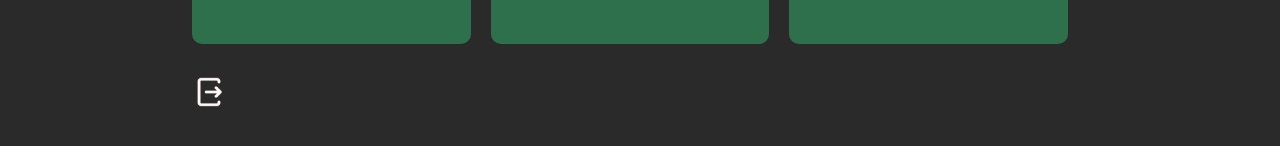
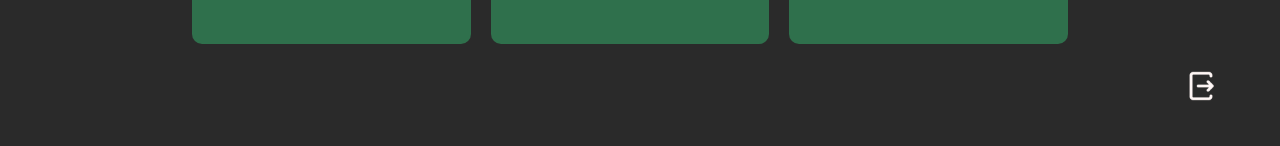
Before and after one commit to gabrielsb18/PI-FrontEnd, a React (Vite) app: page /home in a window 1280 px wide. Shown: the part 648-794 px from the top of the page. Built offline with nearby package versions, Linux system fonts and the light colour scheme.

Commit message:
Atualizando botão logout

```diff
--- a/src/components/Logout/Logout.style.js
+++ b/src/components/Logout/Logout.style.js
@@ -5,4 +5,9 @@ export const LogoutButton = styled.button`
     height:34px;
     background-color: transparent;
     border: none;
+    position: absolute;
+    bottom: 0;
+    right: 0;
+    margin-right: 4rem;
+    margin-bottom: 3rem;
 `;
```
